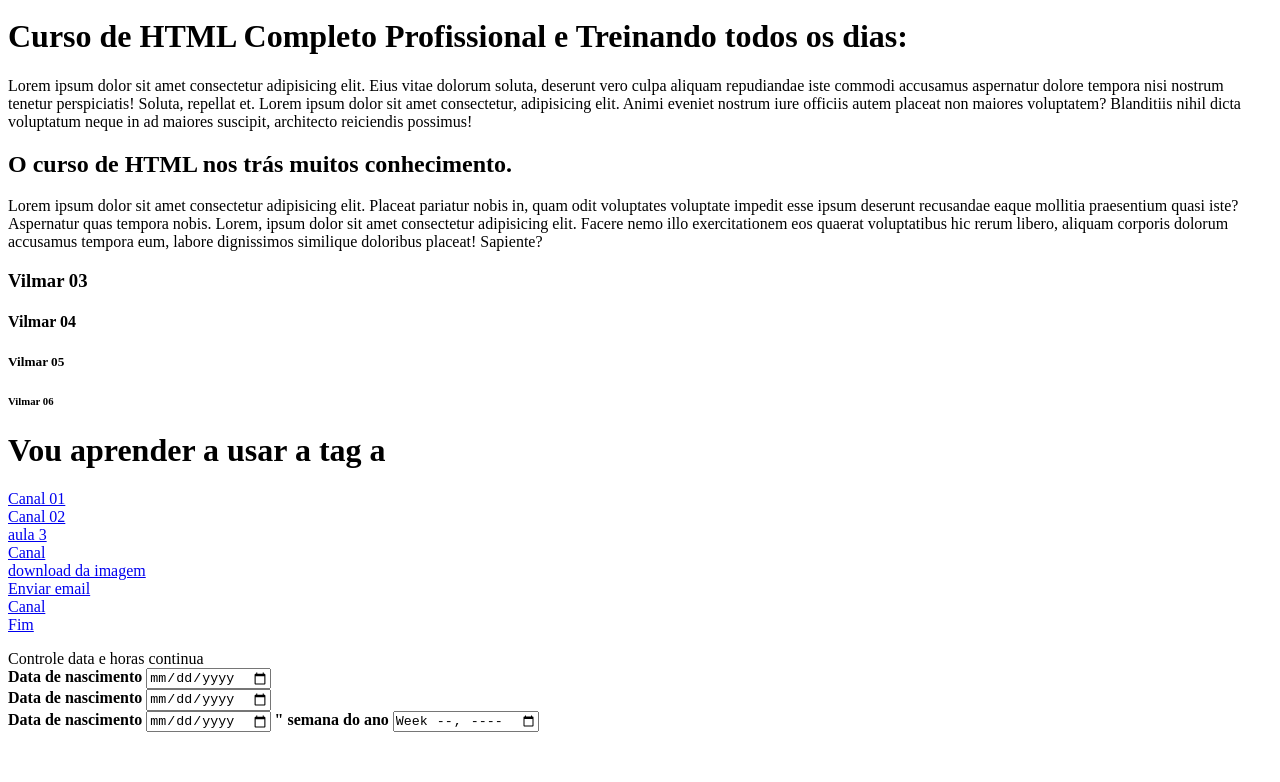
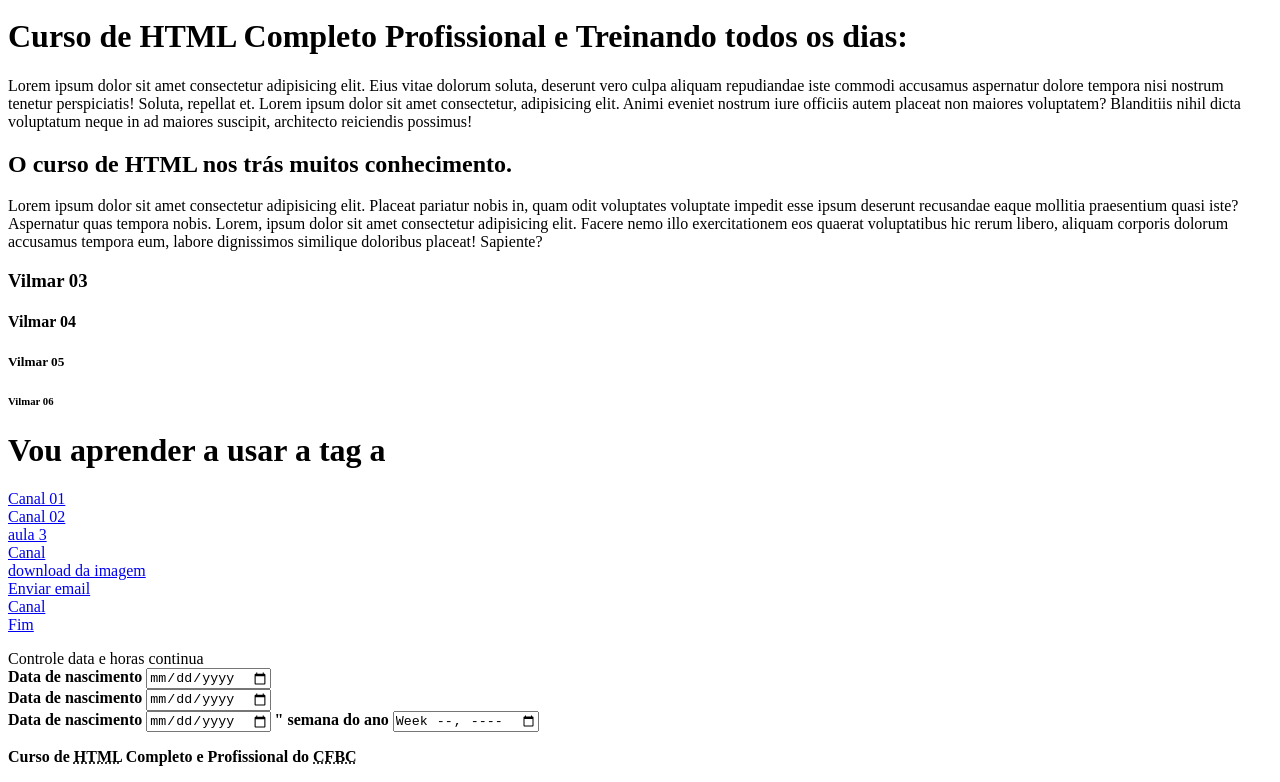
Before and after one commit to Vilmar-Freire/SORIDOR, a plain HTML site: page GUARDANDO OS DADOS/TREINO HTML VILMAR/index.html in a window 1280 px wide. Shown: the part 699-1481 px from the top of the page. Before the commit the page ends 1447 px from the top, so only its background shows below. Drawn offline with Linux system fonts and the light colour scheme.

Commit message:
Feito alteração

```diff
--- a/GUARDANDO OS DADOS/TREINO HTML VILMAR/index.html
+++ b/GUARDANDO OS DADOS/TREINO HTML VILMAR/index.html
@@ -122,6 +122,7 @@
     <label for="Semana">semana do ano</label>
     <input type="week" name="Semana" id="Semana">
 
+    <p>Curso de <abbr title="Hypertext Markup Language">HTML</abbr> Completo e Profissional do <abbr title="CFB Cursos">CFBC</abbr></p>
 
 
 
```
Lines whose indentation alone changed are shown as unchanged.
